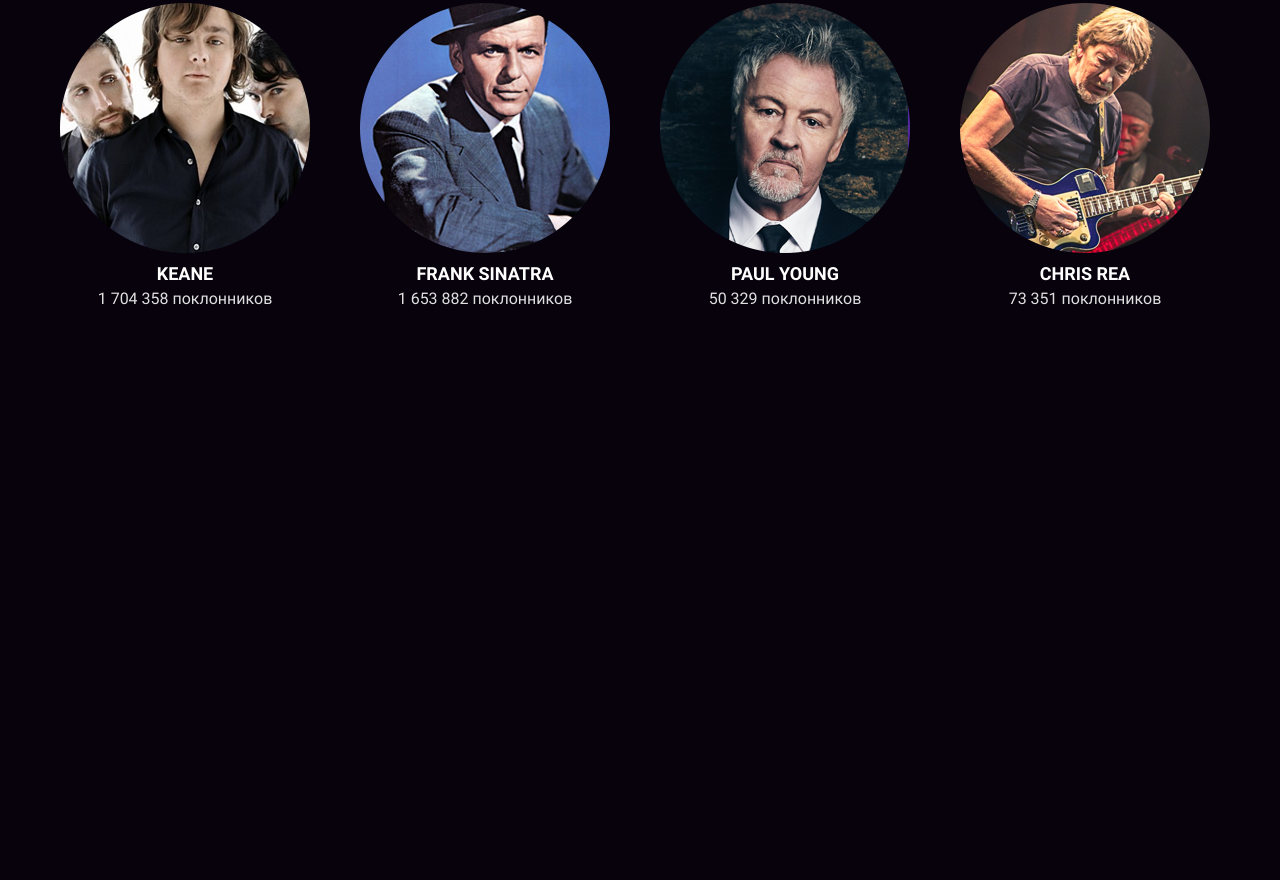
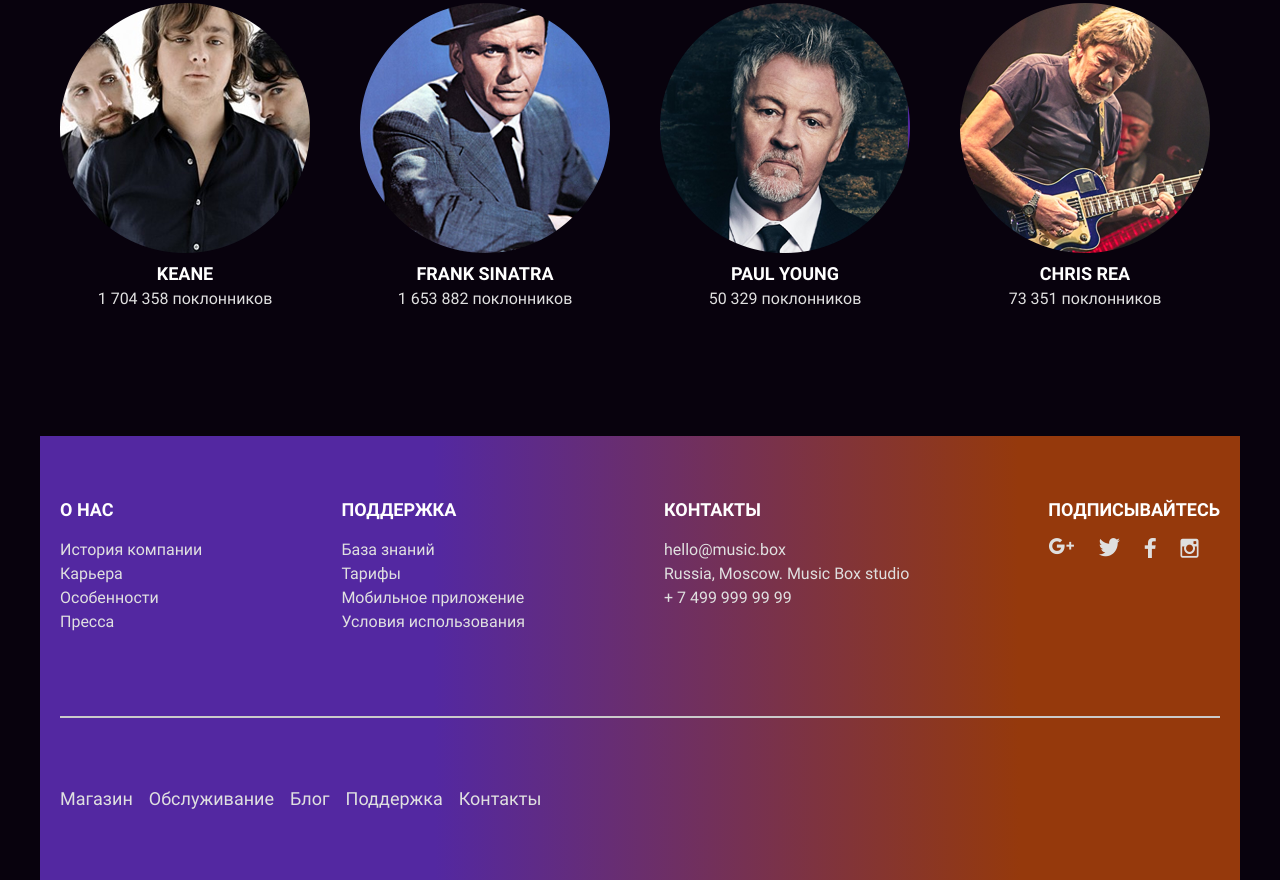
Before and after one commit to Valsym/layout-designer-project-lvl2, a website: page src/artist.html in a window 1280 px wide. Shown: the part 2490-3370 px from the top of the page. Before the commit the page ends 2926 px from the top, so only its background shows below. Drawn offline with Linux system fonts and the light colour scheme.

Commit message:
step10 page-similar

```diff
--- a/src/artist.html
+++ b/src/artist.html
@@ -228,10 +228,53 @@
 					</div>
 				</div>
 			</div>
-
-
 		</section>
 	</main>
+	<footer class="wrapper content">
+		<div class="footer-up">
+			<div class="footer-up-item">
+				<h2>О нас</h2>
+				<a href="#">История компании</a>
+				<a href="#">Карьера</a>
+				<a href="#">Особенности</a>
+				<a href="#">Пресса</a>
+			</div>
+			<div class="footer-up-item">
+				<h2>Поддержка</h2>
+				<a href="#">База знаний</a>
+				<a href="#">Тарифы</a>
+				<a href="#">Мобильное приложение</a>
+				<a href="#">Условия использования</a>
+			</div>
+			<div class="footer-up-item">
+				<h2>Контакты</h2>
+				<a href="#">hello@music.box</a>
+				<p>Russia, Moscow. Music Box studio</p>
+				<p>+ 7 499 999 99 99</p>
+			</div>
+			<div class="footer-up-item">
+				<h2>Подписывайтесь</h2>
+				<div class="footer-icon">
+					<div class="icon icon-google-plus"></div>
+					<div class="icon icon-twitter"></div>
+					<div class="icon icon-facebook"></div>
+					<div class="icon icon-instagram"></div>
+				</div>
+			</div>
+
+		</div>
+		<hr>
+		<div class="footer-down">
+			<ul>
+				<li>Магазин</li>
+				<li>Обслуживание</li>
+				<li>Блог</li>
+				<li>Поддержка</li>
+				<li>Контакты</li>
+			</ul>
+		</div>
+
+	</footer>
 </body>
 
 </html>
```
